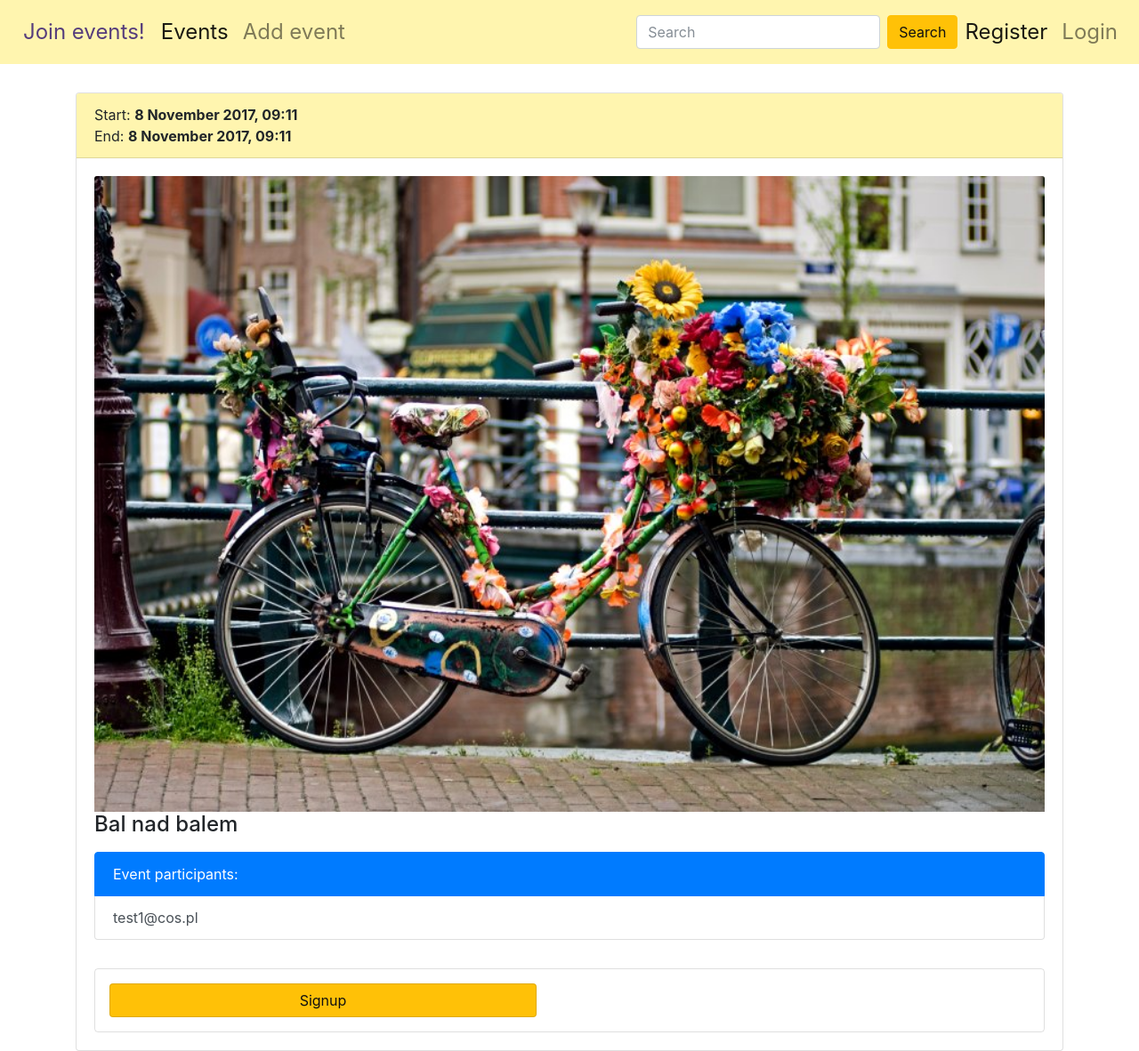
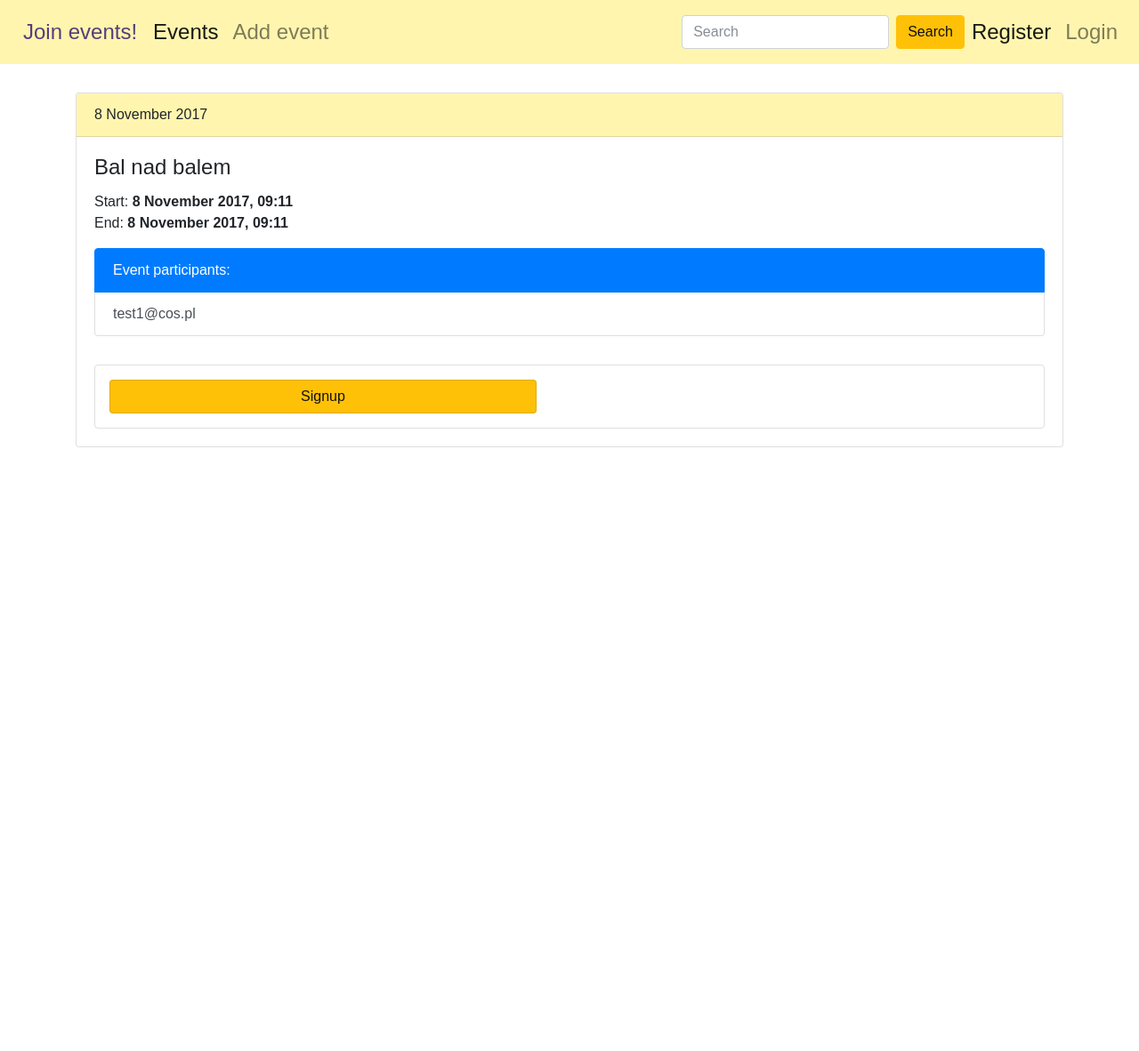
Before and after one commit to domigrebowiec/plan-your-events, a Django app: page /events/1/ in a window 1280 px wide. Shown: the whole page at 89% size. After the commit the page ends 503 px from the top, so only its background shows below. Run offline with Django 3.2, Linux system fonts and the light colour scheme; data comes from the database, SQL or seed files in the repository; both versions use the stored data as it was after the commit; some libraries are stand-ins or nearby versions.

Commit message:
Style changed.

```diff
--- a/plan_your_events/events/static/events/style.css
+++ b/plan_your_events/events/static/events/style.css
@@ -7,7 +7,7 @@ a.nav-link {
   margin: 10px;
 }
 body {
-  background-color: white;
+  font-family: 'Montserrat', sans-serif;
 }
 nav {
   background-color: #fff5af;
@@ -17,6 +17,18 @@ div.card {
 }
 div.card-header {
   background-color: #fff5af;
+}
+div.calendar-card.card {
+  margin: 0;
+  margin-bottom: 0.30rem;
+}
+div.calendar-card.card-header {
+  background: #4286f4;
+  color: white;
+}
+div.calendar-card.card-body {
+  font-size: 48px;
+  padding: 0;
 }
 form#my-form {
   border: 1px solid rgba(0,0,0,.125);
@@ -32,8 +44,8 @@ form#my-form input, textarea{
   border: 1px solid rgba(0,0,0,.125);
   border-radius: .25rem;
 }
-div.container {
-  margin-top: 1rem;
+div.content.container {
+  background-color: white;
 }
 div.container div.alert.my-alert-error {
   color: #a94442;
--- a/plan_your_events/events/templates/events/detail.html
+++ b/plan_your_events/events/templates/events/detail.html
@@ -1,12 +1,18 @@
 {% extends 'events/index.html' %}
 {% load static %}
 {% block content %}
-<div class="card" style="width: 100%;">
-  <div class="card-header">Start: <b>{{event.start_time|date:"j F Y, H:m"}}</b><br/>End: <b>{{event.end_time|date:"j F Y, H:m"}}</b></div>
+<div class="card">
+  <div class="card-header">{{event.start_time|date:"j F Y"}}</div>
   <div class="card-body">
-    <img class="card-img-top" src="{% static "events/bike.jpg" %}" alt="Card image cap">
+    <!--img class="card-img-top" src="{% static "events/bike.jpg" %}" alt="Card image cap"-->
     <h4 class="card-title">{{event.name}}</h4>
-    <p class="card-text">{{event.description}}</p>
+    <p class="card-text">
+      Start: <b>{{event.start_time|date:"j F Y, H:m"}}</b>
+      <br/>End: <b>{{event.end_time|date:"j F Y, H:m"}}</b>
+    </p>
+    <p class="card-text">
+      {{event.description}}
+    </p>
     <div class="list-group">
       <div class="list-group-item list-group-item-action active">Event participants:</div>
       {% if participants %}
--- a/plan_your_events/events/templates/events/index.html
+++ b/plan_your_events/events/templates/events/index.html
@@ -10,7 +10,7 @@
     <!-- Bootstrap CSS -->
     <link rel="stylesheet" href="https://maxcdn.bootstrapcdn.com/bootstrap/4.0.0-beta.2/css/bootstrap.min.css" integrity="sha384-PsH8R72JQ3SOdhVi3uxftmaW6Vc51MKb0q5P2rRUpPvrszuE4W1povHYgTpBfshb" crossorigin="anonymous">
     <link rel="stylesheet" href="{% static 'events/style.css' %}">
-
+    <link href="https://fonts.googleapis.com/css?family=Open+Sans" rel="stylesheet">
     <!-- Optional JavaScript -->
     <!-- jQuery first, then Popper.js, then Bootstrap JS -->
     <script src="https://code.jquery.com/jquery-3.2.1.slim.min.js" integrity="sha384-KJ3o2DKtIkvYIK3UENzmM7KCkRr/rE9/Qpg6aAZGJwFDMVNA/GpGFF93hXpG5KkN" crossorigin="anonymous"></script>
@@ -53,7 +53,7 @@
         </ul>
       </div>
     </nav>
-    <div class="container">
+    <div class="content container">
       {% if messages %}
         {% for message in messages %}
           {% if message.tags == 'error' %}
@@ -65,8 +65,6 @@
           </div>
         {% endfor %}
       {% endif %}
-    </div>
-    <div class="content container">
       {% block content %}
       {% endblock %}
     </div>
```
Also changed, not shown: plan_your_events/events/templates/events/events.html (+10 -4 lines), plan_your_events/db.sqlite3.
